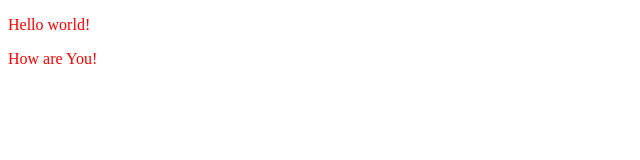
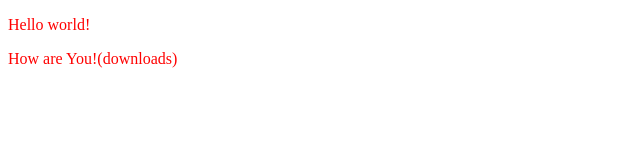
Before and after one commit to Faixan-Akhtar/Localrepo, a plain HTML site: page index.html in a window 1280 px wide. Shown: the full height of the page, 0-640 px from the left. Drawn offline with Linux system fonts and the light colour scheme.

Commit message:
Add new downloads

```diff
--- a/index.html
+++ b/index.html
@@ -8,6 +8,6 @@
 </head>
 <body>
     <p>Hello world!</p>
-    <p>How are You!</p>
+    <p>How are You!(downloads)</p>
 </body>
 </html>
```
